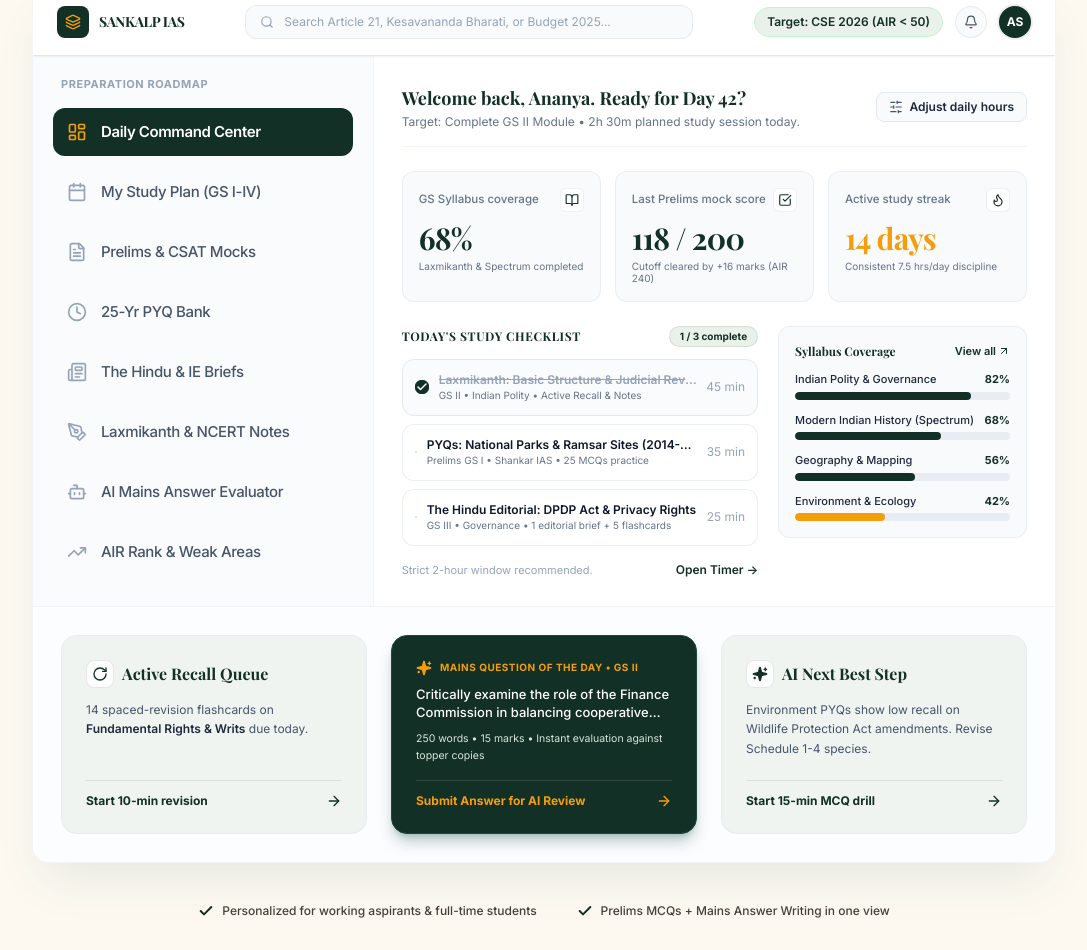
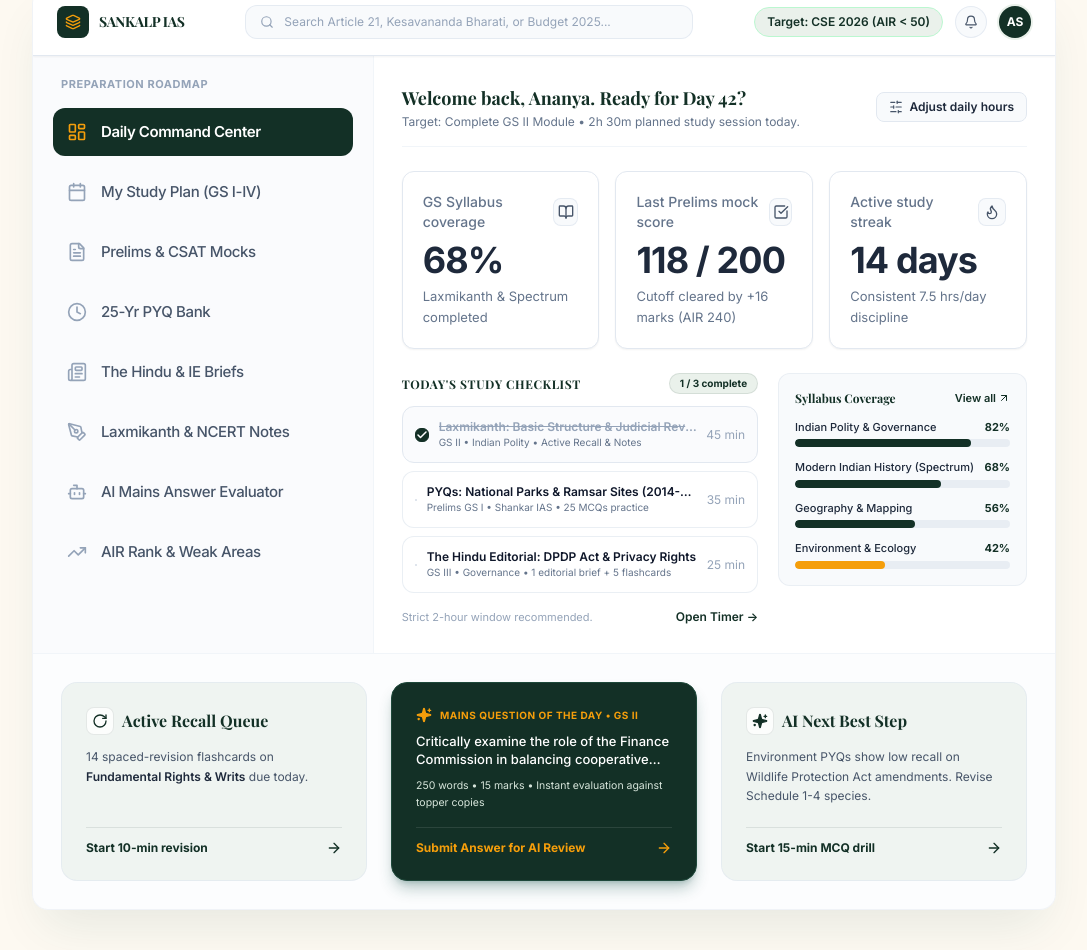
Before and after one commit to Farhaan-Coder/UPSC_WEBPAGE_UPDATED, a React (Vite) app: page / in a window 1280 px wide. Shown: the part 2526-3476 px from the top of the page, without its empty margins (96-1183 px from the left). Built offline with nearby package versions, Linux system fonts and the light colour scheme; a web font is replaced by a local one.

Commit message:
feat: modernize stat cards typography to clean sans-serif with cohesive slate color and natural SaaS styling

```diff
--- a/src/components/DashboardPreview.jsx
+++ b/src/components/DashboardPreview.jsx
@@ -201,28 +201,26 @@ export default function DashboardPreview() {
                 </div>
 
                 {/* Metrics Cards (Hierarchy & Accent Colors) */}
-                <div className="grid grid-cols-1 sm:grid-cols-3 gap-3.5 mb-6">
+                <div className="grid grid-cols-1 sm:grid-cols-3 gap-3.5 sm:gap-4 mb-6">
                   {metrics.map((m, idx) => {
                     const Icon = m.icon;
                     return (
                       <div
                         key={idx}
-                        className="bg-slate-50 hover:bg-white border border-slate-200/60 hover:border-slate-300 rounded-xl p-4 transition-all duration-200 hover:-translate-y-1 hover:shadow-md cursor-pointer group shadow-2xs"
+                        className="bg-white border border-slate-200 shadow-sm rounded-xl p-4 sm:p-5 hover:shadow-md transition-shadow duration-200 cursor-pointer group"
                       >
                         <div className="flex items-center justify-between mb-2">
-                          <span className="text-[11.5px] font-medium text-slate-500 group-hover:text-slate-700 transition-colors">
+                          <span className="text-sm text-slate-500 font-medium group-hover:text-slate-700 transition-colors">
                             {m.label}
                           </span>
-                          <div className="w-6 h-6 rounded-md bg-white border border-slate-200/60 group-hover:bg-[#EAF1EB] flex items-center justify-center transition-colors">
-                            <Icon className="w-3.5 h-3.5 text-[#133026] group-hover:scale-110 transition-transform" />
+                          <div className="w-7 h-7 rounded-lg bg-slate-50 border border-slate-200/80 group-hover:bg-[#EAF1EB] group-hover:text-[#133026] flex items-center justify-center text-slate-600 transition-colors">
+                            <Icon className="w-4 h-4 group-hover:scale-105 transition-transform" />
                           </div>
                         </div>
-                        <div className={`text-2xl sm:text-3xl font-serif font-bold tracking-tight mb-1 transition-colors ${
-                          idx === 2 ? 'text-[#F59E0B]' : 'text-[#133026]'
-                        }`}>
+                        <div className="font-sans font-bold tracking-tight text-3xl md:text-4xl text-slate-800 my-1.5 transition-colors">
                           {m.value}
                         </div>
-                        <div className="text-[10px] text-slate-500 font-normal leading-tight">
+                        <div className="text-xs sm:text-[13px] text-slate-500 font-normal leading-relaxed">
                           {m.footer}
                         </div>
                       </div>
```
